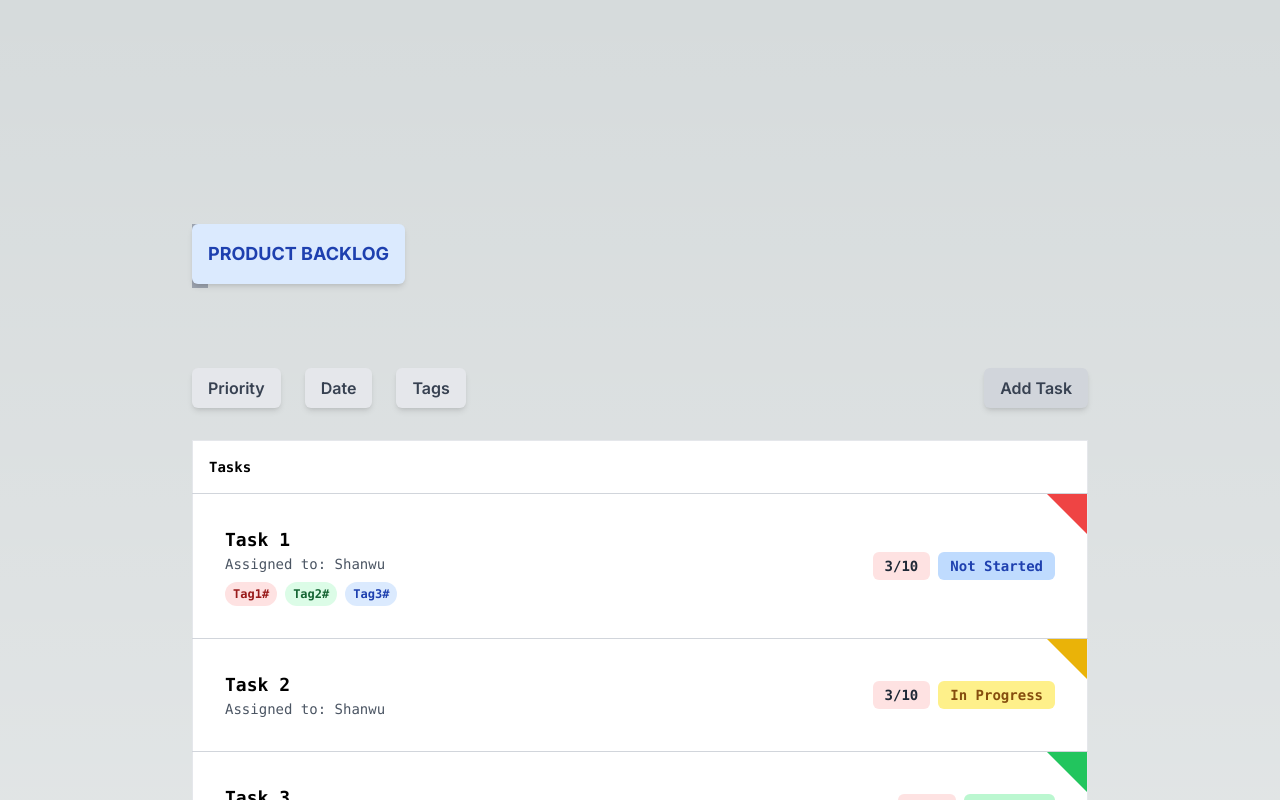
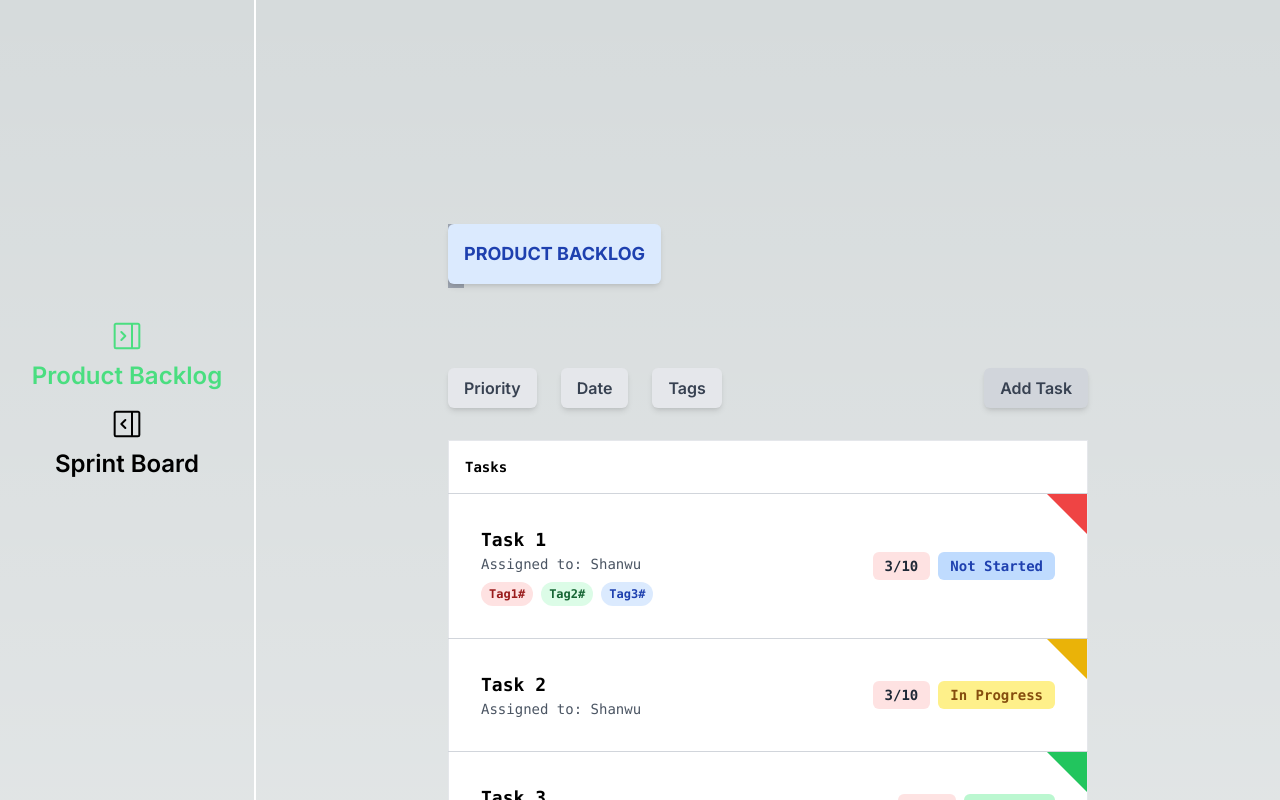
Before and after one commit to Noobmaster169/SwiftPulseHub, a Next.js app: page / in a window 1280 px wide. Shown: the top 800 px of the page. Built offline with nearby package versions, Linux system fonts and the light colour scheme.

Commit message:
adding navigator Bar into page

```diff
--- a/src/app/page.tsx
+++ b/src/app/page.tsx
@@ -6,6 +6,7 @@ import AddTaskPage from "@/components/AddTask";
 import BacklogCard from "@/components/BacklogCard";
 import IndividualTaskInfo from "@/components/IndividualTask";
 import DropDown from "@/components/DropDown/DropDown";
+import NavBar  from "@/components/NavigatorBar";
 
 export default function Home() {
   const [isOpen, setIsOpen] = useState(false);
@@ -19,7 +20,9 @@ export default function Home() {
   };
 
   return (
-    <main className="w-full flex min-h-screen flex-col items-center justify-between p-24">
+    <main className="w-full flex min-h-screen ">
+    <NavBar />
+    <div className="flex-1 flex flex-col items-center justify-between p-24 ml-64">
       <div className="w-full mt-8">
         <BacklogCard /> {/* Add BacklogCard component here */}
       </div>
@@ -39,6 +42,7 @@ export default function Home() {
         {/*<DropDown /> {/* Adding your DropDown component */}
       </section>
       <AddTaskPage />
+      </div>
     </main>
   );
 }
```
